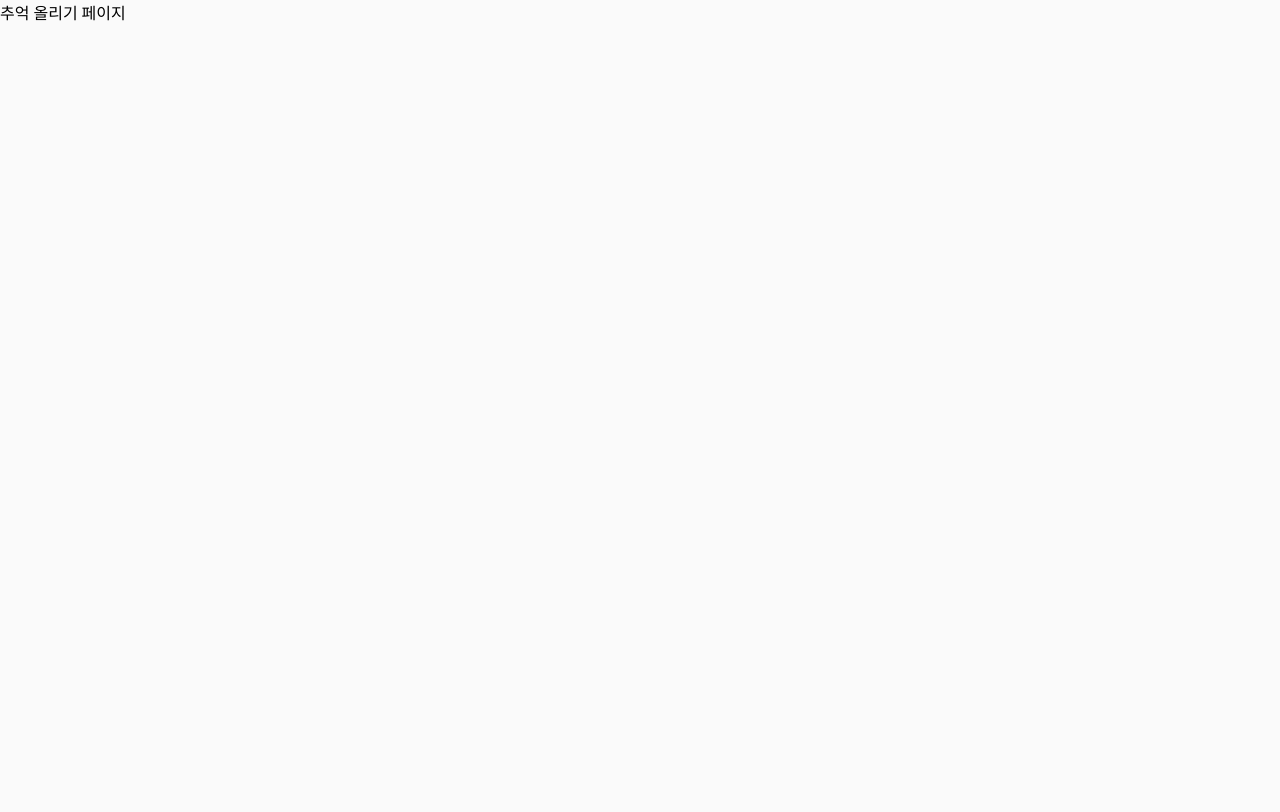
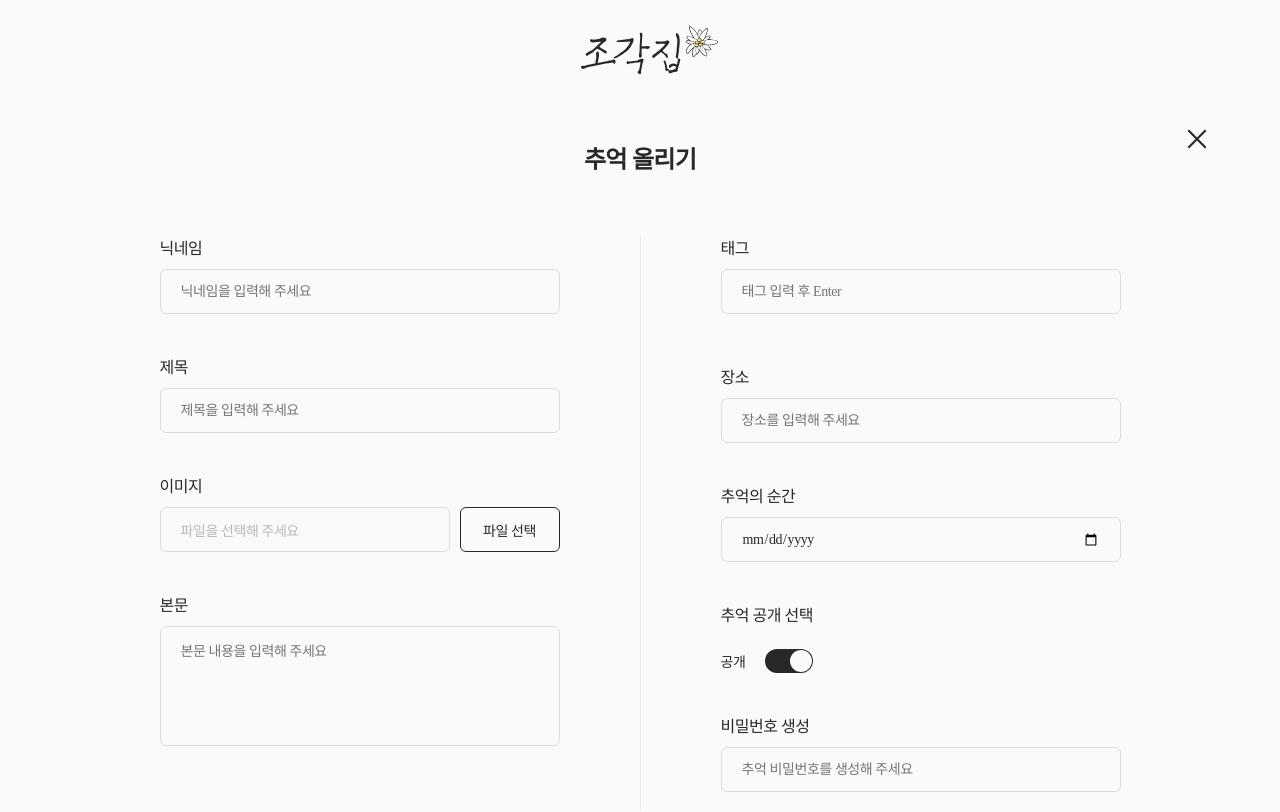
Before and after one commit to codeit-boost-ds-toy-2/Zogakzip_FE, a React (Vite) app: page /1/create in a window 1280 px wide. Shown: the top 812 px of the page. Built offline with nearby package versions, Linux system fonts and the light colour scheme.

Commit message:
✨ Feat : 추억 올리기 페이지 구현 및 Img 컴포넌트 일부 수정 (#7)
추억 올리기 페이지 구현 및 Img 컴포넌트 카테고리에 따라 label 변경 수정

```diff
--- a/src/components/input/InputImg.jsx
+++ b/src/components/input/InputImg.jsx
@@ -1,7 +1,7 @@
 import React, { useState } from "react";
 import * as I from "../../styles/components/input/InputImgStyle";
 
-function InputImg() {
+function InputImg({ category }) {
   const [fileName, setFileName] = useState("파일을 선택해 주세요");
   const fileInputRef = React.useRef(null);
 
@@ -21,7 +21,7 @@ function InputImg() {
   return (
     <>
       <I.Input>
-        <I.Label>대표 이미지</I.Label>
+        <I.Label>{category === "memory" ? "이미지" : "대표 이미지"}</I.Label>
         <I.FileInputWrapper>
           <I.InputText type="file" ref={fileInputRef} onChange={handleFileChange} style={{ display: "none" }} />
           <I.InputTextDisplay $isFileSelected={fileName !== "파일을 선택해 주세요"}>{fileName}</I.InputTextDisplay>
--- a/src/pages/PostCreate.jsx
+++ b/src/pages/PostCreate.jsx
@@ -1,10 +1,57 @@
 import React from "react";
+import { useNavigate } from "react-router-dom";
 import * as P from "../styles/PostCreateStyle";
 
+import Header from "../components/Header";
+import InputText from "../components/input/InputText";
+import InputImg from "../components/input/InputImg";
+import InputBox from "../components/input/InputBox";
+import InputTag from "../components/input/InputTag";
+import InputDate from "../components/input/InputDate";
+import Toggle from "../components/input/Toggle";
+import SizeLBtn from "../components/SizeLBtn";
+import X from "../img/x.svg";
+
 function PostCreate() {
+  const handlePostClick = () => {
+    console.log("추억 올리기 API 연동 예정");
+  };
+
+  const navigate = useNavigate();
+
+  const handleBackClick = () => {
+    navigate(-1);
+  };
+
   return (
     <>
-      <P.PostCreate>추억 올리기 페이지</P.PostCreate>
+      <P.PostCreate>
+        <Header showSizeMBtn={false} />
+        <P.Title>추억 올리기</P.Title>
+        <P.FormBox>
+          <P.Form>
+            <InputText label="닉네임" placeholder="닉네임을 입력해 주세요" category="text" />
+            <InputText label="제목" placeholder="제목을 입력해 주세요" category="text" />
+            <InputImg category="memory" />
+            <InputBox label="본문" placeholder="본문 내용을 입력해 주세요" />
+          </P.Form>
+          <P.Line />
+          <P.Form>
+            <InputTag />
+            <InputText label="장소" placeholder="장소를 입력해 주세요" category="text" />
+            <InputDate />
+            <P.InputOpen>
+              <P.Label>추억 공개 선택</P.Label>
+              <P.Toggle>
+                공개 <Toggle />
+              </P.Toggle>
+            </P.InputOpen>
+            <InputText label="비밀번호 생성" placeholder="추억 비밀번호를 생성해 주세요" category="password" />
+          </P.Form>
+        </P.FormBox>
+        <P.CloseBtn src={X} alt="닫기" onClick={() => handleBackClick()} />
+        <SizeLBtn text="올리기" onClick={handlePostClick} />
+      </P.PostCreate>
     </>
   );
 }
--- a/src/styles/PostCreateStyle.js
+++ b/src/styles/PostCreateStyle.js
@@ -1,4 +1,72 @@
 import styled from "styled-components";
 import palette from "../lib/colorPalette";
 
-export const PostCreate = styled.div``;
+export const PostCreate = styled.div`
+  display: flex;
+  flex-direction: column;
+  align-items: center;
+  gap: 60px;
+  padding-bottom: 60px;
+`;
+
+export const Title = styled.div`
+  color: ${palette.black};
+  font-size: 24px;
+  font-weight: 700;
+  letter-spacing: -0.72px;
+  margin-top: -20px;
+`;
+
+export const FormBox = styled.div`
+  display: flex;
+  gap: 80px;
+`;
+
+export const Form = styled.div`
+  display: flex;
+  flex-direction: column;
+  align-items: center;
+  gap: 40px;
+`;
+
+export const Line = styled.div`
+  width: 1px;
+  height: 575px;
+  background-color: ${palette.gray200};
+  opacity: 0.5;
+`;
+
+export const InputOpen = styled.div`
+  display: flex;
+  flex-direction: column;
+  gap: 23px;
+`;
+
+export const Label = styled.div`
+  color: ${palette.black};
+  font-size: 16px;
+  font-weight: 500;
+  letter-spacing: -0.48px;
+`;
+
+export const Toggle = styled.div`
+  width: 400px;
+  display: flex;
+  align-items: center;
+  justify-content: flex-start;
+  gap: 20px;
+
+  color: ${palette.black};
+  font-size: 14px;
+  font-weight: 400;
+  letter-spacing: -0.42px;
+`;
+
+export const CloseBtn = styled.img`
+  width: 34px;
+  cursor: pointer;
+
+  position: absolute;
+  top: 122px;
+  left: calc(50vw + 480px + 60px);
+`;
```
